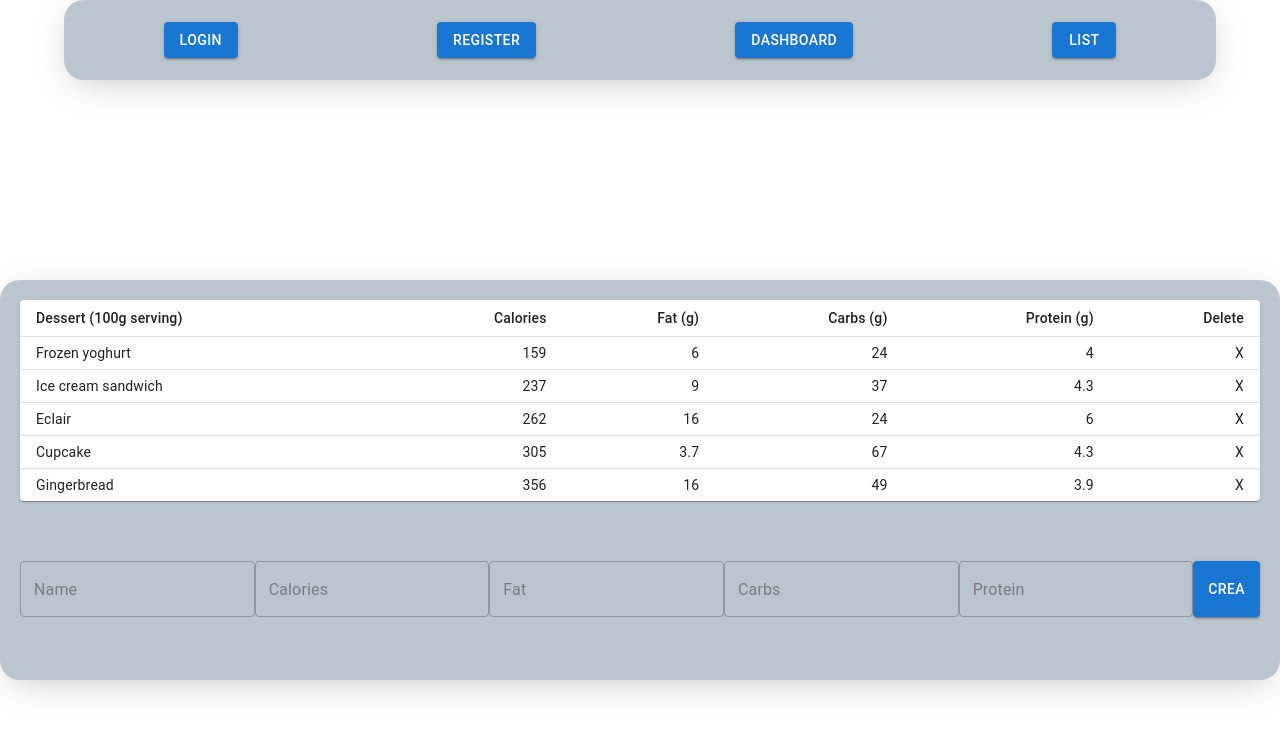
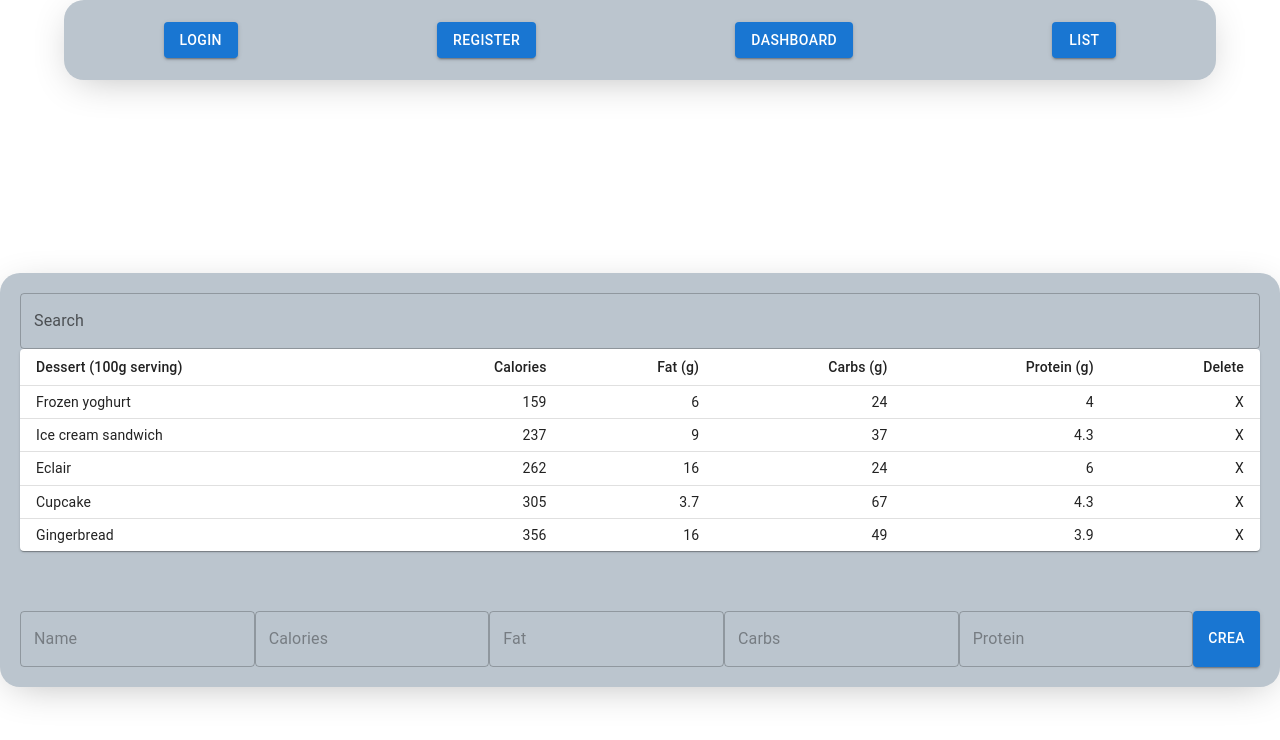
Before and after one commit to FrancescoMain/react-login, a React (Vite) app: page /list in a window 1280 px wide. Shown: the top 740 px of the page. Built offline with nearby package versions, Linux system fonts and the light colour scheme.

Commit message:
Search bar

```diff
--- a/src/pages/List/List.tsx
+++ b/src/pages/List/List.tsx
@@ -13,7 +13,7 @@ import Button from "@mui/material/Button";
 import { FieldValues, useForm } from "react-hook-form";
 import { z } from "zod";
 import { zodResolver } from "@hookform/resolvers/zod";
-
+import { Search } from "./style";
 //ZOD VALIDATION
 //Schema
 const schema = z.object({
@@ -82,8 +82,28 @@ export default function DenseTable() {
       },
     ]);
 
+  //text SEARCHBAR hook
+  const [text, setText] = useState("");
+
+  const handleOnClick = (e: React.ChangeEvent<HTMLInputElement>) => {
+    setText(e.target.value);
+    //setFindRow([...rows]);
+    // if (e.target.value) {
+    //   setFindRow(rows?.filter((row) => row?.name.toLowerCase().includes(text)));
+    //   console.log(e.target.value);
+    // }
+  };
+
   return (
     <Wrapper>
+      {/* SEARCHBAR */}
+      <Search
+        onChange={handleOnClick}
+        id="outlined-basic"
+        label="Search"
+        variant="outlined"
+        value={text}
+      />
       {/* TABLE */}
       <TableContainer component={Paper}>
         <Table sx={{ minWidth: 650 }} size="small" aria-label="a dense table">
@@ -98,7 +118,9 @@ export default function DenseTable() {
             </TableRow>
           </TableHead>
           <TableBody>
-            {rows.map((row, index) => (
+            {rows
+              ?.filter((row) => row?.name.toLowerCase().includes(text))
+              .map((row, index) => (
                 <TableRow
                   key={row.name}
                   sx={{ "&:last-child td, &:last-child th": { border: 0 } }}
--- a/src/pages/List/style.ts
+++ b/src/pages/List/style.ts
@@ -1,7 +1,8 @@
+import { TextField } from '@mui/material'
 import styled from 'styled-components'
 
-export const Button = styled.button`
-`;
+export const Search = styled(TextField)`
+width:100%`;
 
 export const Form = styled.form`
 display:flex;
```
Lines whose indentation alone changed are shown as unchanged.
